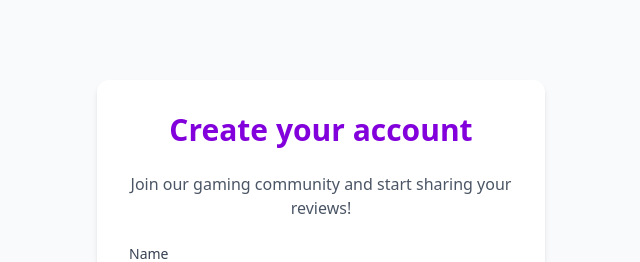
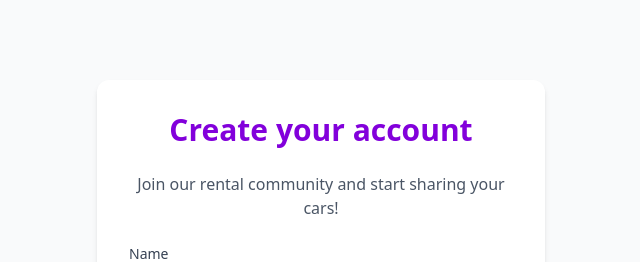
Before and after one commit to sanji118/car-rental-client, a React (Vite) app: page /register in a window 1280 px wide. Shown: the top 262 px of the page, without its empty margins (319-959 px from the left). Built offline with nearby package versions, Linux system fonts and the light colour scheme; no server answers.

Commit message:
last commit

```diff
--- a/src/pages/Register.jsx
+++ b/src/pages/Register.jsx
@@ -60,7 +60,7 @@ const Register = () => {
       <div className="w-full max-w-md bg-white rounded-xl shadow-md p-8 space-y-6">
         <h2 className="text-3xl font-bold text-center text-purple-700">Create your account</h2>
         <p className="text-center text-gray-600">
-          Join our gaming community and start sharing your reviews!
+          Join our rental community and start sharing your cars!
         </p>
 
         <form onSubmit={handleRegister} className="space-y-4">
```
